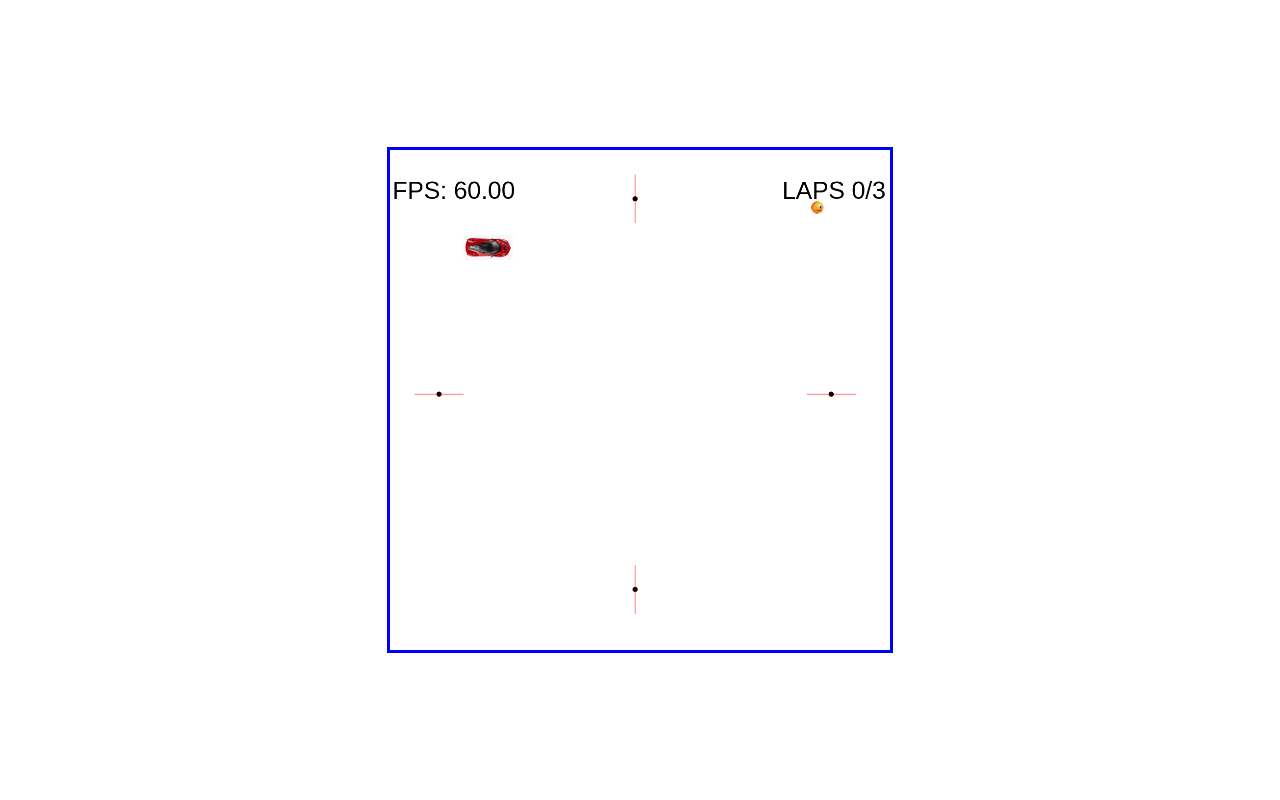
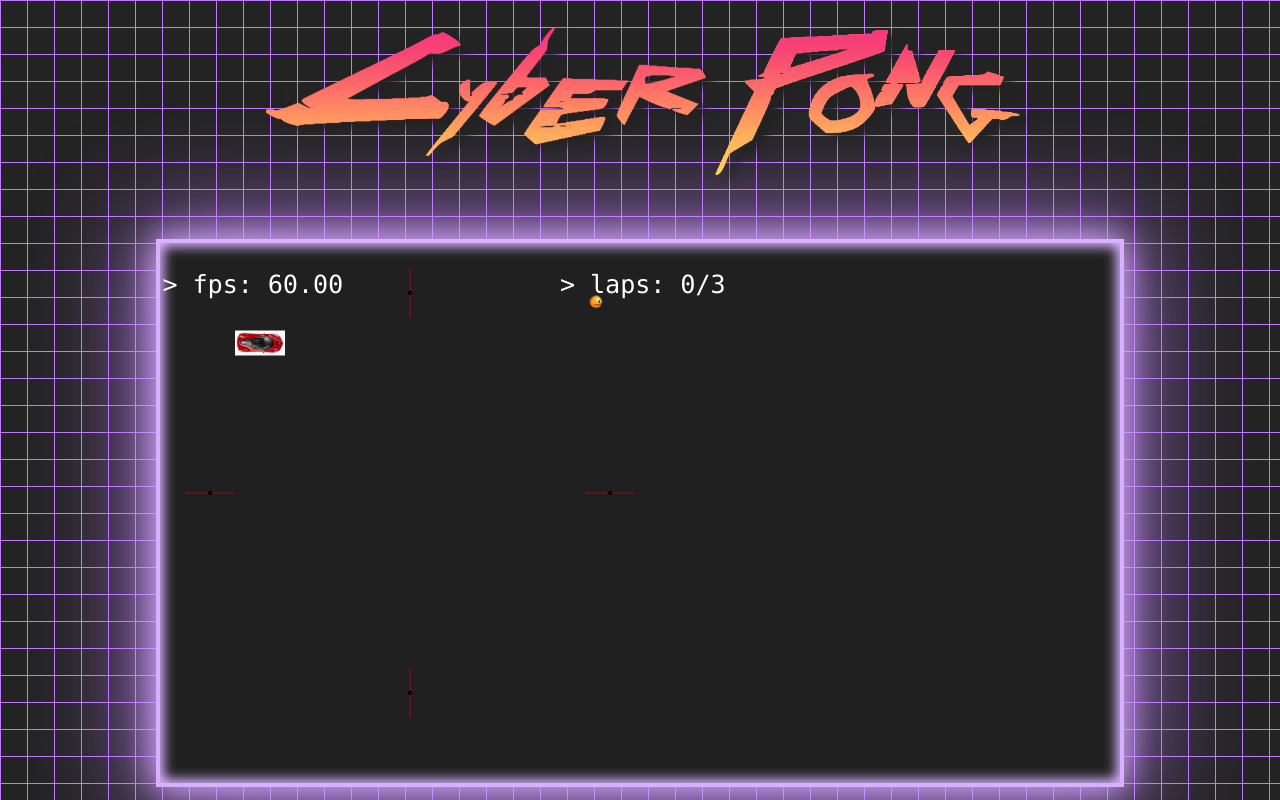
Before and after one commit to Systrent/CyberPong, a website built with Parcel: page index.html in a window 1280 px wide. Built offline with nearby package versions, Linux system fonts and the light colour scheme.

Commit message:
Styling the project and added logo image

```diff
--- a/index.html
+++ b/index.html
@@ -4,11 +4,21 @@
 		<meta charset="UTF-8" />
 		<meta http-equiv="X-UA-Compatible" content="IE=edge" />
 		<meta name="viewport" content="width=device-width, initial-scale=1.0" />
+		<!-- Custom Favicon -->
+		<link rel="shortcut icon" href="./src/assets/pong.png" type="image/x-icon" />
+
+		<!-- Custom CSS -->
 		<link rel="stylesheet" href="./public/styles.css" />
-		<script type="module" src="/src/script.ts"></script>
-		<title>Pacman</title>
+
+		<!-- Main JS Script -->
+		<script type="module" src="./src/script.ts"></script>
+
+		<title>CyberPong</title>
 	</head>
 	<body>
-		<canvas id="canvas" width="1020" height="1024" style="width: 500px; height: 500px"></canvas>
+		<div class="container">
+			<img src="./src/assets/logo.png" alt="CyberPong Logo" />
+			<canvas id="canvas" width="1920" height="1080" style="width: 960px; height: 540px"></canvas>
+		</div>
 	</body>
 </html>
--- a/public/styles.css
+++ b/public/styles.css
@@ -2,11 +2,37 @@ body {
 	width: 100vw;
 	height: 100vh;
 	margin: 0;
+	padding: 0;
+}
+
+.container {
+	width: 100vw;
+	height: 100vh;
+	margin: 0;
+	padding: 0;
 	display: flex;
 	justify-content: center;
 	align-items: center;
+	flex-direction: column;
+	background-color: #242424;
+	background-image: linear-gradient(rgba(191, 123, 255, 1) 1px, transparent 1px), linear-gradient(to right, rgba(191, 123, 255, 1) 1px, #242424 1px);
+	background-size: 27px 27px;
+}
+
+.container img {
+	width: 800px;
+	margin-bottom: 50px;
+	-webkit-filter: drop-shadow(10px 5px 5px #222);
+	filter: drop-shadow(10px 5px 5px #222);
 }
 
 #canvas {
-	border: 3px solid blue;
+	--glow-color: rgb(217, 176, 255);
+	--glow-spread-color: rgba(191, 123, 255, 0.781);
+	--canvas-background-color: #202020;
+	border: 0.25em solid var(--glow-color);
+	background-color: var(--canvas-background-color);
+	outline: none;
+	box-shadow: 0 0 2em 0.1em var(--glow-color), 0 0 6em 1em var(--glow-spread-color), inset 0 0 0.75em 0.25em var(--glow-color);
+	transition: all 0.3s;
 }
--- a/src/actors/FPSViewer.ts
+++ b/src/actors/FPSViewer.ts
@@ -3,8 +3,8 @@ import { Actor } from './Actor';
 export class FPSViewer extends Actor {
 	draw(delta: number, ctx: CanvasRenderingContext2D) {
 		const fps = (1 / delta).toFixed(2);
-		ctx.font = '50px Arial';
-		ctx.fillStyle = 'black';
-		ctx.fillText(`FPS: ${fps}`, this.position.x, this.position.y);
+		ctx.font = '50px Consolas';
+		ctx.fillStyle = 'white';
+		ctx.fillText(`> fps: ${fps}`, this.position.x, this.position.y);
 	}
 }
--- a/src/state/CircuitManager.ts
+++ b/src/state/CircuitManager.ts
@@ -33,9 +33,9 @@ export class CircuitManager extends Actor {
 	}
 
 	draw(delta: number, ctx: CanvasRenderingContext2D): void {
-		ctx.font = '50px Arial';
-		ctx.fillStyle = 'black';
-		ctx.fillText(`LAPS ${this.currentLap}/3`, this.position.x, this.position.y);
+		ctx.font = '50px Consolas';
+		ctx.fillStyle = 'white';
+		ctx.fillText(`> laps: ${this.currentLap}/3`, this.position.x, this.position.y);
 	}
 
 	addLap() {
```
Also changed, not shown: src/assets/logo.png (added), src/assets/pong.png (added).
